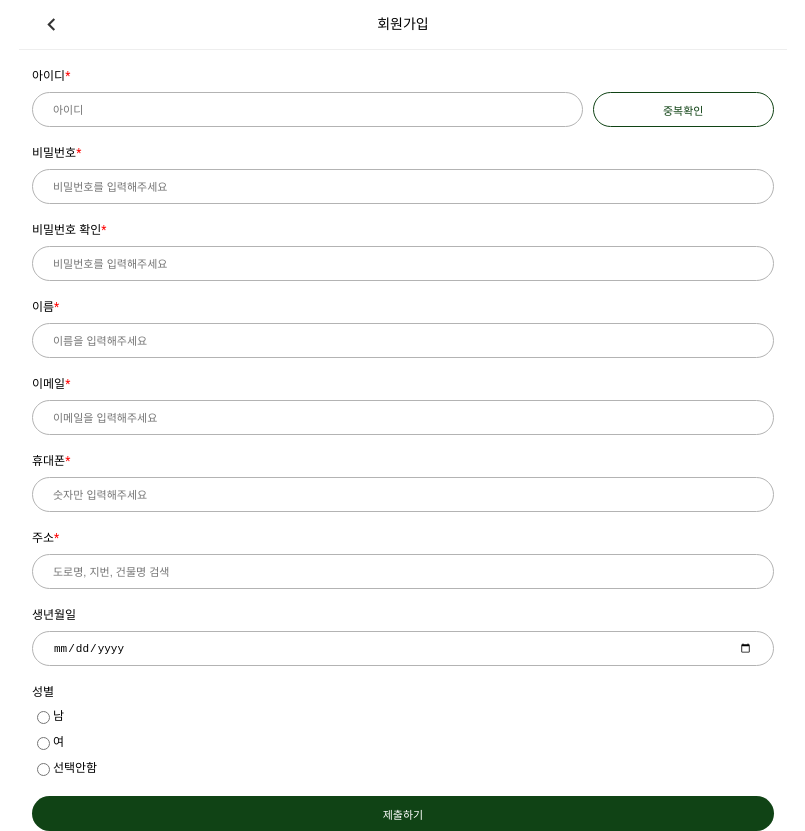
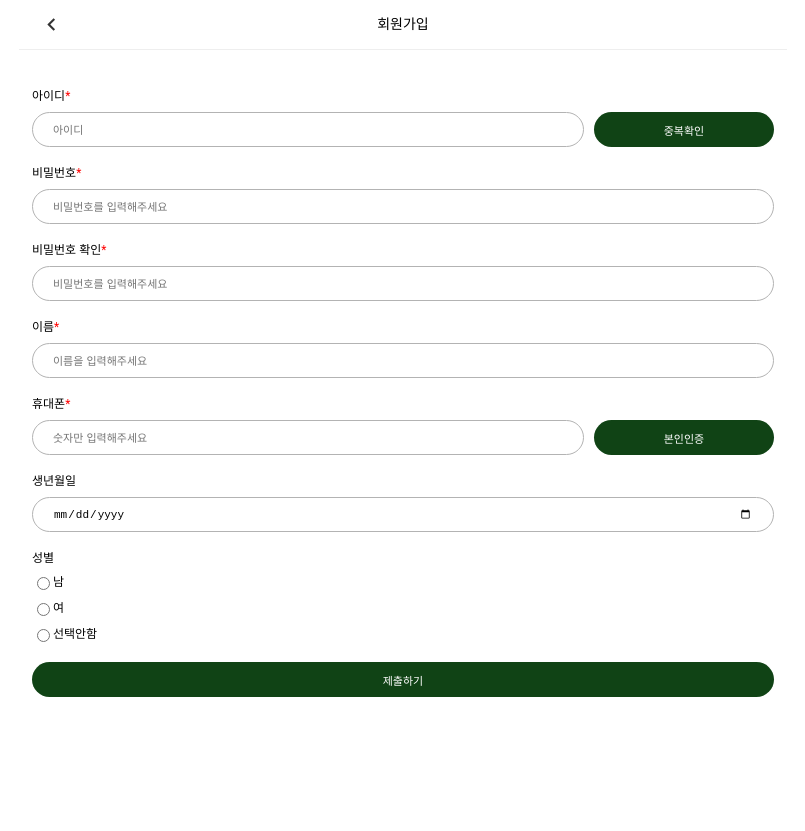
Before and after one commit to The-Teable/teave-mobile, a Next.js app: page /mypage/signup in a window 1280 px wide. Shown: the whole page, without its empty margins (237-1042 px from the left). After the commit the page ends 800 px from the top, so only its background shows below. Built offline with nearby package versions, Linux system fonts and the light colour scheme.

Commit message:
feat: 회원가입 유효성검증

```diff
--- a/context/AuthContext.tsx
+++ b/context/AuthContext.tsx
@@ -55,9 +55,7 @@ export const AuthProvider = ({ children }: { children: ReactNode }) => {
     user_id: string;
     password: string;
     name: string;
-    email: string;
     tel: string;
-    address: string;
     birth?: Date;
     gender?: number;
   }) => {
--- a/pages/mypage/signup.tsx
+++ b/pages/mypage/signup.tsx
@@ -1,42 +1,50 @@
-import { useContext, useEffect, useRef, useState } from "react";
+import { useContext, useState } from "react";
 import CenteredContainer from "../../components/layout/CenteredContainer";
 import AuthContext from "../../context/AuthContext";
-import styled from "styled-components";
+import styled, { css } from "styled-components";
 import InputText from "../../components/common/InputText";
 import Button from "../../components/common/Button";
 import Margin from "../../components/common/Margin";
-import DaumPostcode from "react-daum-postcode";
-import Modal from "../../components/common/Modal";
 import TitleHeader from "../../components/common/TitleHeader";
 
 const baseURL = process.env.NEXT_PUBLIC_LS_URL;
 
 const SignupPage = () => {
   const [userId, setUserId] = useState("");
-  // const [isValidUserId, setIsValidUserId] = useState(false);
+  const [isValidUserId, setIsValidUserId] = useState(true);
   const [password, setPassword] = useState("");
-  // const [isValidPassword, setIsValidPassword] = useState(false);
+  const [isValidPassword, setIsValidPassword] = useState(true);
   const [passwordCheck, setPasswordCheck] = useState("");
-  const [isValidPasswordCheck, setIsValidPasswordCheck] = useState(false);
+  const [isValidPasswordCheck, setIsValidPasswordCheck] = useState(true);
   const [userName, setUserName] = useState("");
-  const [email, setEmail] = useState("");
   const [tel, setTel] = useState("");
-  const [address, setAddress] = useState("");
   const [birth, setBirth] = useState<any>(null);
   const [gender, setGender] = useState("");
   const { registerUser } = useContext(AuthContext);
-  const [duplicateIdCheck, setDuplicateIdCheck] = useState(false);
-  const [openPostcode, setOpenPostcode] = useState(false);
+  const [duplicateIdCheck, setDuplicateIdCheck] = useState(true);
 
   const markRequired = <span style={{ color: "red" }}>*</span>;
 
   const onChangeUserId = (e: any) => {
     setUserId(e.target.value);
     setDuplicateIdCheck(false);
+    setIsValidUserId(checkValidUserId(e.target.value));
+  };
+
+  const checkValidUserId = (userId: string) => {
+    // 6자 이상의 영문 혹은 영문과 숫자를 조합
+    return (
+      /[A-Za-z]{6,}/.test(userId) ||
+      (/[A-Za-z]+/.test(userId) && /[A-Za-z0-9]{6,}/.test(userId))
+    );
   };
 
   const handleDuplicateIdCheck = async (e: any) => {
     e.preventDefault();
+    if (!isValidUserId) {
+      alert("올바른 아이디를 입력해주세요.");
+      return;
+    }
     const response = await fetch(`${baseURL}/signup/check?user_id=${userId}`);
     const { is_duplicate: isDuplicate } = await response.json();
     setDuplicateIdCheck(!isDuplicate);
@@ -45,9 +53,26 @@ const SignupPage = () => {
       : alert("중복 확인 완료");
   };
 
+  const checkValidPassword = (password: string) => {
+    /* x 10자 이상 입력
+      영어/숫자/특수문자(공백을 제외한 다음의 특수문자 '"!@#$%^&*()-_+=~`)만 허용하며 2개 이상 조합
+      동일한 숫자 3개 이상 연속 사용 불가
+    */
+    const specialSymbol = new RegExp(/['"!@#$%^&*()-_+=~]/);
+    const alphabet = new RegExp(/[a-zA-Z]/);
+    const digit = new RegExp(/[0-9]/);
+    return (
+      password.length >= 10 &&
+      !/(\d)\1{2}/.test(password) &&
+      ((specialSymbol.test(password) && alphabet.test(password)) ||
+        (specialSymbol.test(password) && digit.test(password)) ||
+        (alphabet.test(password) && digit.test(password)))
+    );
+  };
+
   const onChangePassword = (e: any) => {
     setPassword(e.target.value);
-    setPasswordCheck("");
+    setIsValidPassword(checkValidPassword(e.target.value));
   };
 
   const onChagnePasswordCheck = (e: any) => {
@@ -57,10 +82,6 @@ const SignupPage = () => {
 
   const onChangeUserName = (e: any) => {
     setUserName(e.target.value);
-  };
-
-  const onChangeEmail = (e: any) => {
-    setEmail(e.target.value);
   };
 
   const onChangePhone = (e: any) => {
@@ -74,28 +95,17 @@ const SignupPage = () => {
     setGender(e.target.value);
   };
 
-  const handleSearchAddress = (e: any) => {
-    e.preventDefault();
-    setOpenPostcode(true);
-  };
-
-  const handleSelectAddress = ({ address }: any) => {
-    setAddress(address);
-    setOpenPostcode(false);
-  };
-
   const handleSubmit = async (e: any) => {
     e.preventDefault();
-
-    // id, pw 유효성 검사 체크 필요
-
+    if (!duplicateIdCheck || !isValidPassword || !isValidPasswordCheck) {
+      alert("올바르지 않은 정보가 있습니다. 다시 확인해주세요.");
+      return;
+    }
     await registerUser({
       user_id: userId,
       password,
       name: userName,
-      email,
       tel,
-      address,
       birth,
       gender
     });
@@ -104,32 +114,51 @@ const SignupPage = () => {
   return (
     <>
       <TitleHeader title={"회원가입"} backlink={"/mypage/login/"} />
-      <S.Form handleSubmit={handleSubmit}>
+      <S.Form onSubmit={handleSubmit}>
         <Margin size={2} />
         <S.Label htmlFor="userId">아이디{markRequired}</S.Label>
-        <S.IdContainer>
-          <S.InputId
+        <S.InputContainer>
+          <S.InputCheckable
             placeholder={"아이디"}
             id={"userId"}
             onChange={onChangeUserId}
+            invalid={!isValidUserId || !duplicateIdCheck}
             required
           />
           <Margin size={1} row />
-          <S.ButtonIdCheck
+          <S.CheckButton
             onClick={handleDuplicateIdCheck}
             reverse={!duplicateIdCheck}
           >
             중복확인
-          </S.ButtonIdCheck>
-        </S.IdContainer>
+          </S.CheckButton>
+        </S.InputContainer>
+        {isValidUserId ? null : (
+          <S.InvaildText>
+            x 6자 이상의 영문 혹은 영문과 숫자를 조합
+          </S.InvaildText>
+        )}
+        {duplicateIdCheck ? null : (
+          <S.InvaildText>x 아이디 중복 확인</S.InvaildText>
+        )}
         <S.Label htmlFor="password">비밀번호{markRequired}</S.Label>
         <S.InputText
           id={"password"}
           placeholder={"비밀번호를 입력해주세요"}
           type={"password"}
           onChange={onChangePassword}
+          invalid={!isValidPassword}
           required
         />
+        {isValidPassword ? null : (
+          <>
+            <S.InvaildText>x 10자 이상 입력</S.InvaildText>
+            <S.InvaildText>
+              x 영어/숫자/특수문자(공백 제외)만 허용하며 2개 이상 조합
+            </S.InvaildText>
+            <S.InvaildText>x 동일한 숫자 3개 이상 연속 사용 불가</S.InvaildText>
+          </>
+        )}
         <S.Label htmlFor="passwordCheck">비밀번호 확인{markRequired}</S.Label>
         <S.InputText
           id={"passwordCheck"}
@@ -137,9 +166,12 @@ const SignupPage = () => {
           type={"password"}
           value={passwordCheck}
           onChange={onChagnePasswordCheck}
+          invalid={!isValidPasswordCheck}
           required
         />
-        {}
+        {isValidPasswordCheck ? null : (
+          <S.InvaildText>x 동일한 비밀번호를 입력해주세요</S.InvaildText>
+        )}
         <S.Label htmlFor="userName">이름{markRequired}</S.Label>
         <S.InputText
           id={"userName"}
@@ -147,36 +179,24 @@ const SignupPage = () => {
           onChange={onChangeUserName}
           required
         />
-        <S.Label htmlFor="email">이메일{markRequired}</S.Label>
-        <S.InputText
-          id={"email"}
-          placeholder={"이메일을 입력해주세요"}
-          onChange={onChangeEmail}
-          required
-        />
         <S.Label htmlFor="tel">휴대폰{markRequired}</S.Label>
-        <S.InputText
-          id={"tel"}
-          placeholder={"숫자만 입력해주세요"}
-          type={"tel"}
-          onChange={onChangePhone}
-        />
-        <S.Label htmlFor="address">주소{markRequired}</S.Label>
-        <S.InputText
-          id={"address"}
-          placeholder={"도로명, 지번, 건물명 검색"}
-          onClick={handleSearchAddress}
-          value={address}
-        />
-        {openPostcode && (
-          <Modal title={"주소 검색"} onCancel={() => setOpenPostcode(false)}>
-            <DaumPostcode
-              onComplete={handleSelectAddress}
-              autoClose={false}
-              defaultQuery={"논현로 66길"}
-            />
-          </Modal>
-        )}
+        <S.InputContainer>
+          <S.InputCheckable
+            placeholder={"숫자만 입력해주세요"}
+            id={"tel"}
+            onChange={onChangePhone}
+            required
+          />
+          <Margin size={1} row />
+          <S.CheckButton
+            onClick={e => {
+              e.preventDefault();
+            }}
+          >
+            본인인증
+          </S.CheckButton>
+        </S.InputContainer>
+
         <S.Label htmlFor="birthday">생년월일</S.Label>
         <S.InputText
           id={"birthday"}
@@ -184,6 +204,7 @@ const SignupPage = () => {
           type="date"
           onChange={onChangeBirth}
         />
+        <Margin size={2} />
         <fieldset onChange={onChangeGender}>
           <legend>성별</legend>
           <S.GenderRadioContainer>
@@ -216,26 +237,37 @@ S.Form = styled(CenteredContainer).attrs({ as: "form" })`
   font-size: 1.2rem;
 `;
 
-S.IdContainer = styled.div`
+S.InputContainer = styled.div`
   display: flex;
+`;
+
+S.InvaildText = styled.p`
+  color: red;
+  margin: 1rem 0;
 `;
 
 S.Label = styled.label`
   display: inline-block;
-  margin: 0 0 1rem;
+  margin-top: 2rem;
+  margin-bottom: 1rem;
 `;
 
-S.InputText = styled(InputText)`
-  margin: 0 0 2rem;
+S.InputText = styled(InputText)<{ invalid: boolean }>`
+  ${({ invalid }: { invalid: boolean }) =>
+    !invalid
+      ? null
+      : css`
+          border: 1px red solid;
+        `}
 `;
 
 S.Button = styled(Button)``;
 
-S.InputId = styled(S.InputText)`
+S.InputCheckable = styled(S.InputText)`
   flex: 3;
 `;
 
-S.ButtonIdCheck = styled(S.Button)`
+S.CheckButton = styled(S.Button)`
   flex: 1;
 `;
 
```
